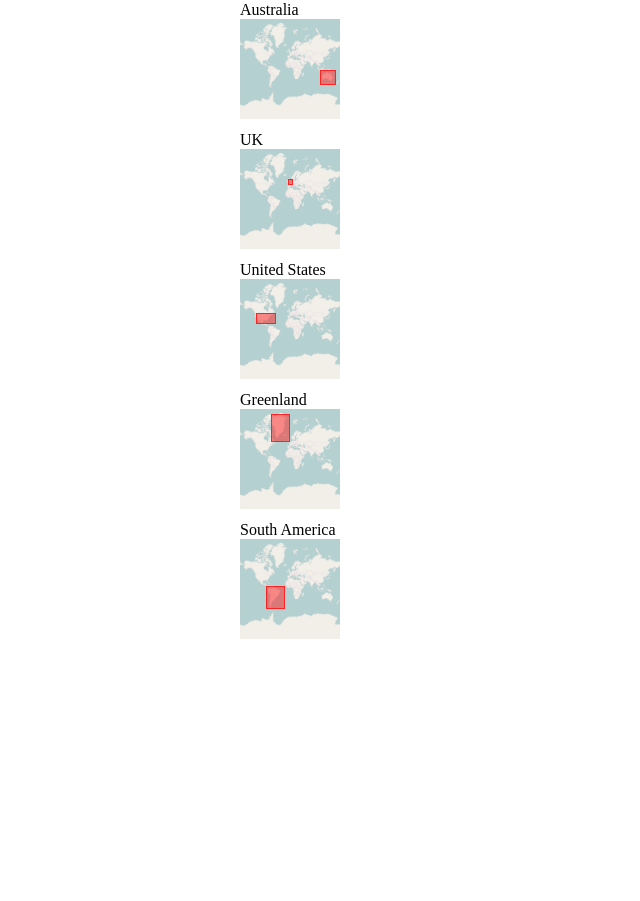
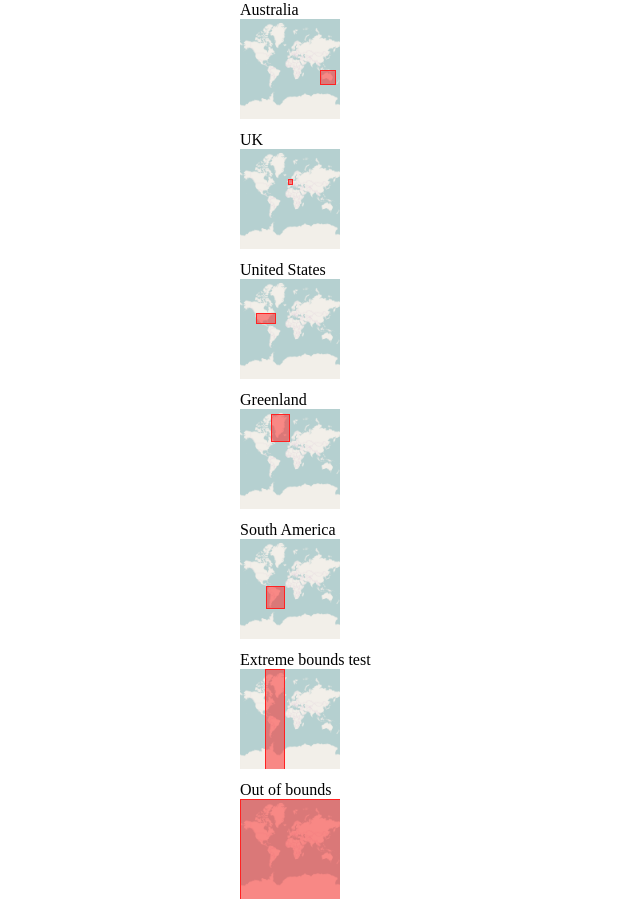
Before and after one commit to spaceprimate/extenty, a plain HTML site: page index.html in a window 1280 px wide. Shown: the part 79-980 px from the top of the page, without its empty margins (0-640 px from the left). Before the commit the page ends 800 px from the top, so only its background shows below. Drawn offline with Linux system fonts and the light colour scheme.

Commit message:
fixed implementation for edge cases, coordinates near poles, very small selection areas

```diff
--- a/css/extenty.css
+++ b/css/extenty.css
@@ -4,6 +4,7 @@
     background: url("../img/map-osm.png");
     background-size: 100px 100px;
     position: relative;
+    overflow: hidden;
 }
 .extenty-box{
     position: absolute;
--- a/index.html
+++ b/index.html
@@ -31,6 +31,18 @@
             <div class="extenty">
                 <div class="extenty-box" data-coords="-89.296875,-55.379110448,-27.421875,11.8673509115"></div>
             </div>
+            Extreme bounds test
+            <div class="extenty">
+                <div class="extenty-box" data-coords="-90,-90,-27.421875,90"></div>
+            </div>
+            Out of bounds
+            <div class="extenty">
+                <div class="extenty-box" data-coords="-190,-90,1190.421875,90"></div>
+            </div>
+            Invalid Coordinates
+            <div class="extenty">
+                <div class="extenty-box" data-coords="-190,-90,'apple',90"></div>
+            </div>
         </div>
         <script src="js/extenty.js"></script>
         <script>
--- a/js/extenty.js
+++ b/js/extenty.js
@@ -36,6 +36,8 @@ function extenty(){
             'width':    width + "px",
             'height':   height + "px"
         };
+        if (height == 0 || width == 0){style.display = 'none';}
+        if (height * width < 20){style.borderWidth = '3px';}
         return style;
     }
 
@@ -59,6 +61,9 @@ function extenty(){
             coords[1] = coords[3];
             coords[3] = temp;
         }
+        if( isNaN(coords[0]) ||  isNaN(coords[1]) ||  isNaN(coords[2]) ||  isNaN(coords[3]) ){
+            return [0,0,0,0];
+        }
         return coords;
     }
 
@@ -70,6 +75,8 @@ function extenty(){
         lat = parseInt(lat);
         lat = baseHeight / (2 * Math.PI) * Math.log(Math.tan(Math.PI / 4 + (lat / 2) * Math.PI / 180)); //whew
         lat = ( baseHeight / 2 ) - lat;
+        if (lat < 0){lat = 0;}
+        if (lat > baseHeight){lat = baseHeight;}
         return lat;
     }
 
@@ -79,7 +86,9 @@ function extenty(){
      */
     function convertLong(long){
         long = parseInt(long);
-        var newLong =  Math.ceil( (long + 180) * baseWidth / 360 );
-        return newLong;
+        long =  Math.ceil( (long + 180) * baseWidth / 360 );
+        if (long < 0){long = 0;}
+        if (long > baseWidth){long = baseWidth;}
+        return long;
     }
 };
```
